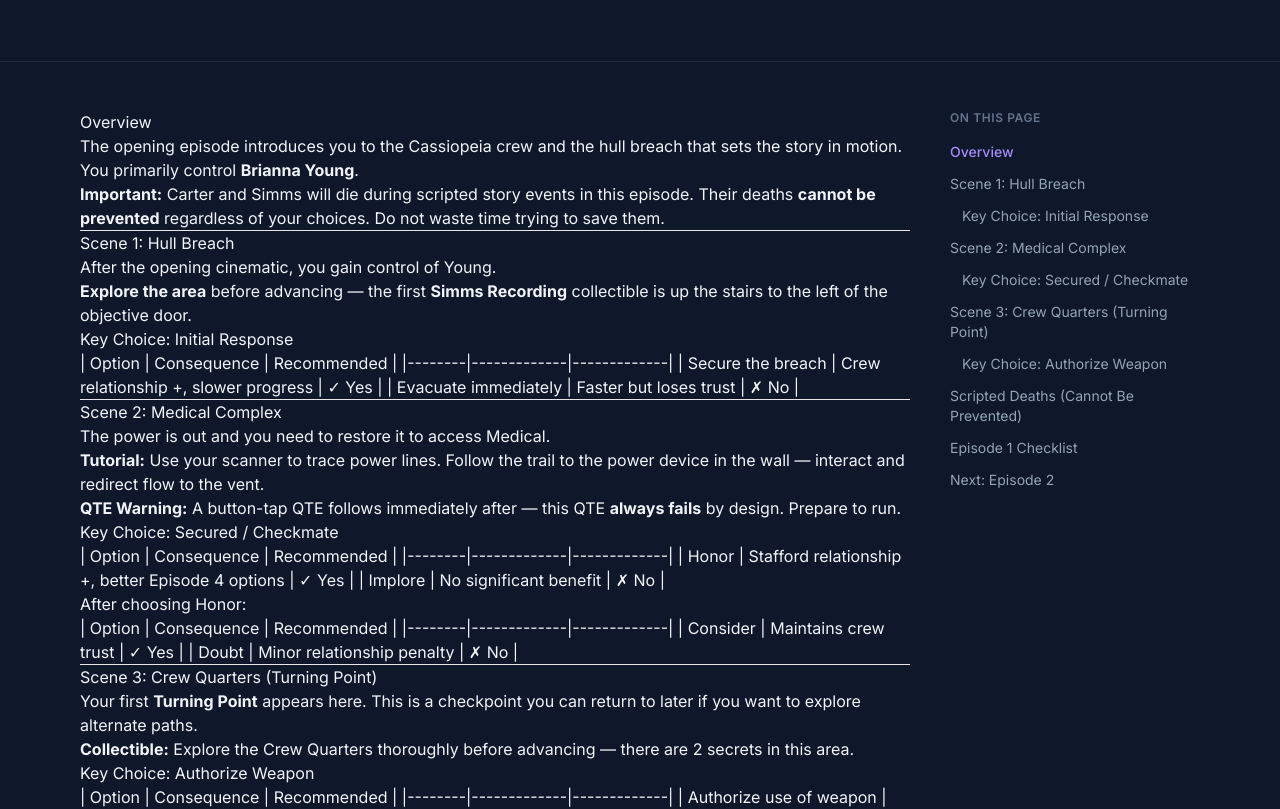
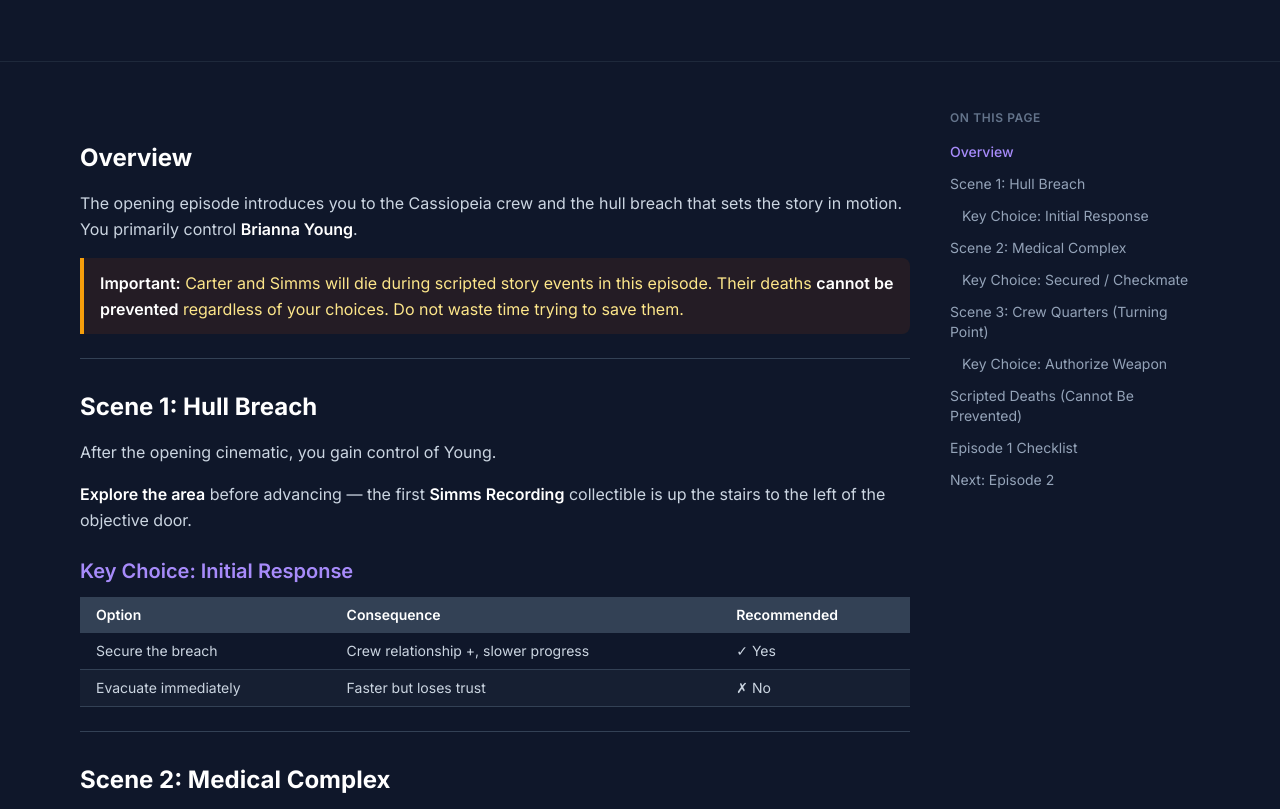
Before and after one commit to dayong/directive-8020, a Next.js app: page /walkthrough/episode-1 in a window 1280 px wide. Shown: the part 251-1060 px from the top of the page. Built offline with nearby package versions, Linux system fonts and the light colour scheme; no server answers.

Commit message:
Fix MDX table rendering and add content styles

```diff
--- a/app/globals.css
+++ b/app/globals.css
@@ -5,3 +5,43 @@
 body {
   @apply bg-slate-900 text-slate-100;
 }
+
+.mdx-content h2 {
+  @apply text-2xl font-bold text-white mt-8 mb-4;
+}
+.mdx-content h3 {
+  @apply text-xl font-semibold text-violet-400 mt-6 mb-3;
+}
+.mdx-content p {
+  @apply text-slate-300 leading-relaxed mb-4;
+}
+.mdx-content table {
+  @apply w-full border-collapse mb-6;
+}
+.mdx-content th {
+  @apply bg-slate-700 text-white px-4 py-2 text-left text-sm font-semibold;
+}
+.mdx-content td {
+  @apply border-b border-slate-700 px-4 py-2 text-slate-300 text-sm;
+}
+.mdx-content tr:nth-child(even) td {
+  @apply bg-slate-800/50;
+}
+.mdx-content blockquote {
+  @apply border-l-4 border-amber-500 bg-amber-900/20 px-4 py-3 my-4 rounded-r-lg;
+}
+.mdx-content blockquote p {
+  @apply text-amber-200 mb-0;
+}
+.mdx-content strong {
+  @apply text-white font-semibold;
+}
+.mdx-content ul {
+  @apply list-disc list-inside text-slate-300 mb-4 space-y-1;
+}
+.mdx-content ol {
+  @apply list-decimal list-inside text-slate-300 mb-4 space-y-1;
+}
+.mdx-content hr {
+  @apply border-slate-700 my-6;
+}
--- a/app/walkthrough/[episode]/page.tsx
+++ b/app/walkthrough/[episode]/page.tsx
@@ -75,7 +75,7 @@ export default async function EpisodePage({ params }: Props) {
       <div className="max-w-6xl mx-auto px-4 py-12">
         <div className="grid grid-cols-1 lg:grid-cols-4 gap-10">
           {/* Content */}
-          <article className="lg:col-span-3 max-w-none prose prose-invert prose-slate prose-headings:text-slate-100 prose-h2:text-2xl prose-h3:text-xl prose-p:text-slate-300 prose-a:text-violet-400 prose-a:no-underline hover:prose-a:underline prose-strong:text-white prose-code:text-violet-300 prose-li:text-slate-300 prose-blockquote:border-l-violet-500 prose-blockquote:text-slate-400 prose-table:text-sm">
+          <article className="lg:col-span-3 max-w-none mdx-content">
             {content}
           </article>
 
--- a/lib/mdx.ts
+++ b/lib/mdx.ts
@@ -1,6 +1,7 @@
 import fs from 'fs';
 import path from 'path';
 import { compileMDX } from 'next-mdx-remote/rsc';
+import remarkGfm from 'remark-gfm';
 
 const episodesDir = path.join(process.cwd(), 'content', 'episodes');
 
@@ -28,6 +29,9 @@ export async function getEpisodeContent(slug: string) {
     source,
     options: {
       parseFrontmatter: true,
+      mdxOptions: {
+        remarkPlugins: [remarkGfm],
+      },
     },
   });
 
```
Also changed, not shown: package.json (+6 -5 lines), 1 other file (tests, documents, lock files or other folders).
